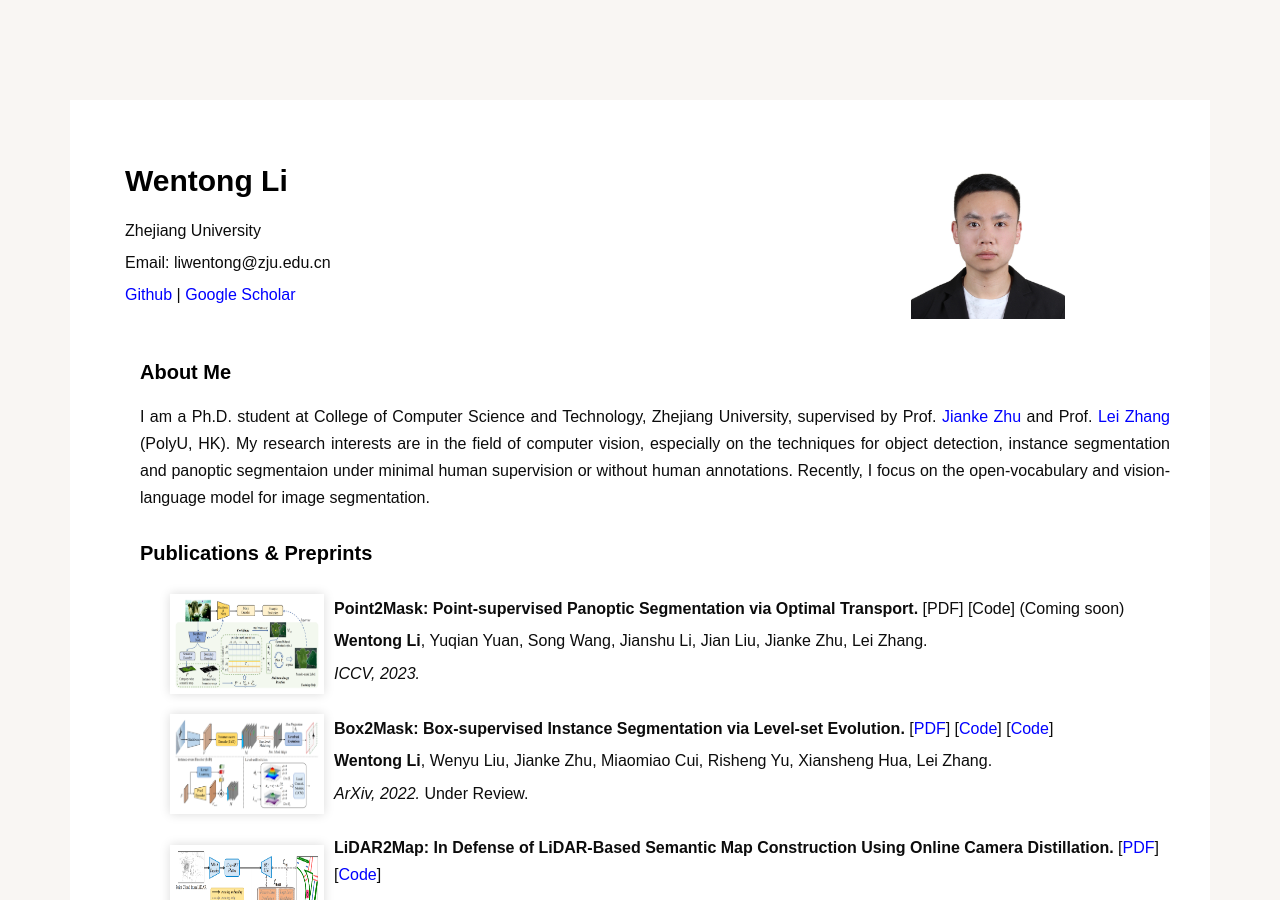
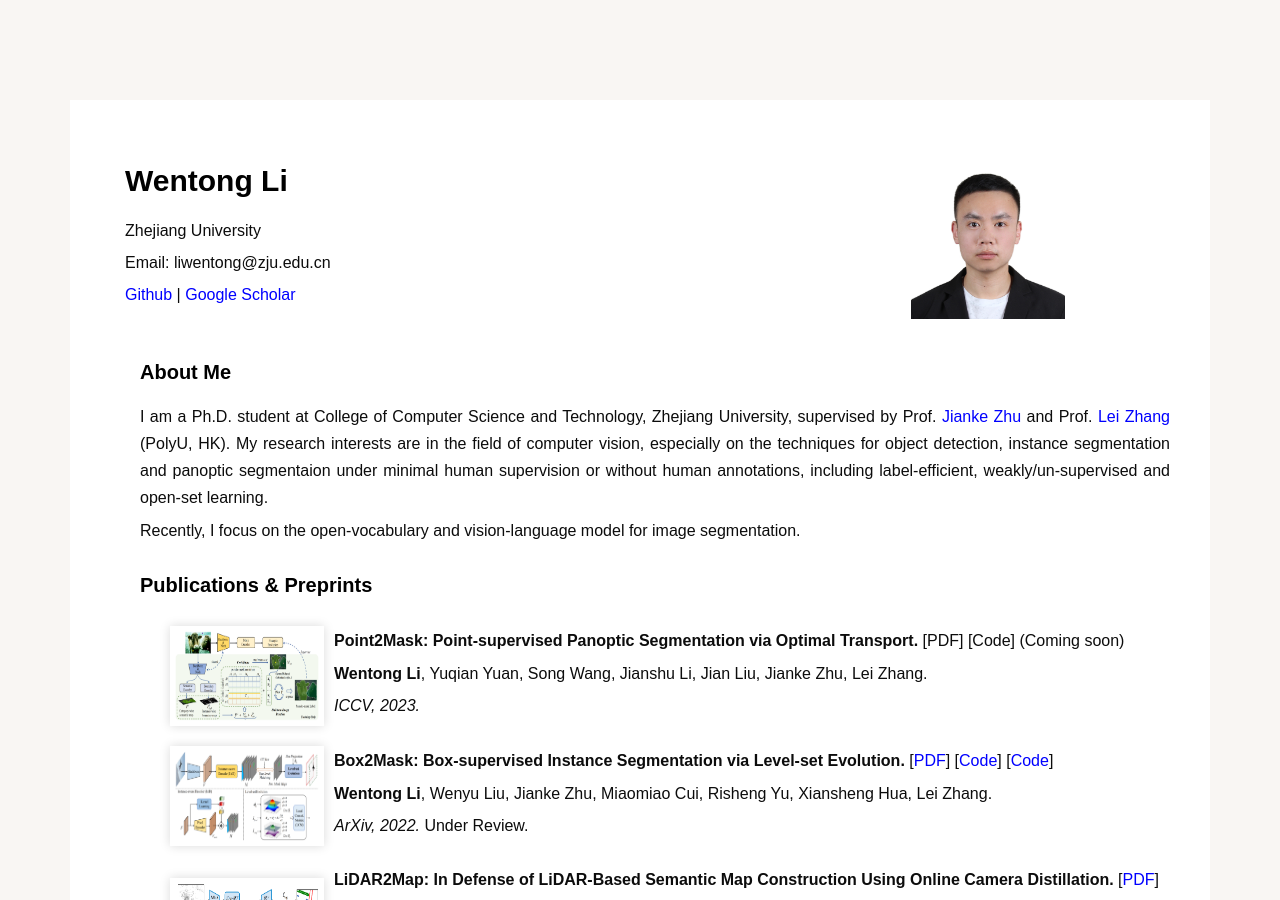
Before and after one commit to cslwt/cslwt.github.io, a Jekyll site: the page index.html, which Jekyll copies as it is, in a window 1280 px wide and 900 px high. Built offline with Jekyll 4.4.1, drawn with Linux system fonts in a browser that asks for light colours; some web fonts are replaced.

Commit message:
Update index.html

```diff
--- a/index.html
+++ b/index.html
@@ -91,8 +91,8 @@
 						<a href="https://person.zju.edu.cn/jkzhu">Jianke Zhu</a> and Prof.
 						<a href="http://www4.comp.polyu.edu.hk/~cslzhang/">Lei Zhang </a>(PolyU, HK).
 						My research interests are in the field of computer vision, especially on the techniques for object detection,
-						instance segmentation and panoptic segmentaion under minimal human supervision or without human annotations.
-						Recently, I focus on the open-vocabulary and vision-language model for image segmentation.
+						instance segmentation and panoptic segmentaion under minimal human supervision or without human annotations, including label-efficient, weakly/un-supervised and open-set learning.
+						<p> Recently, I focus on the open-vocabulary and vision-language model for image segmentation.</p>
 					<p>
 
 
```
